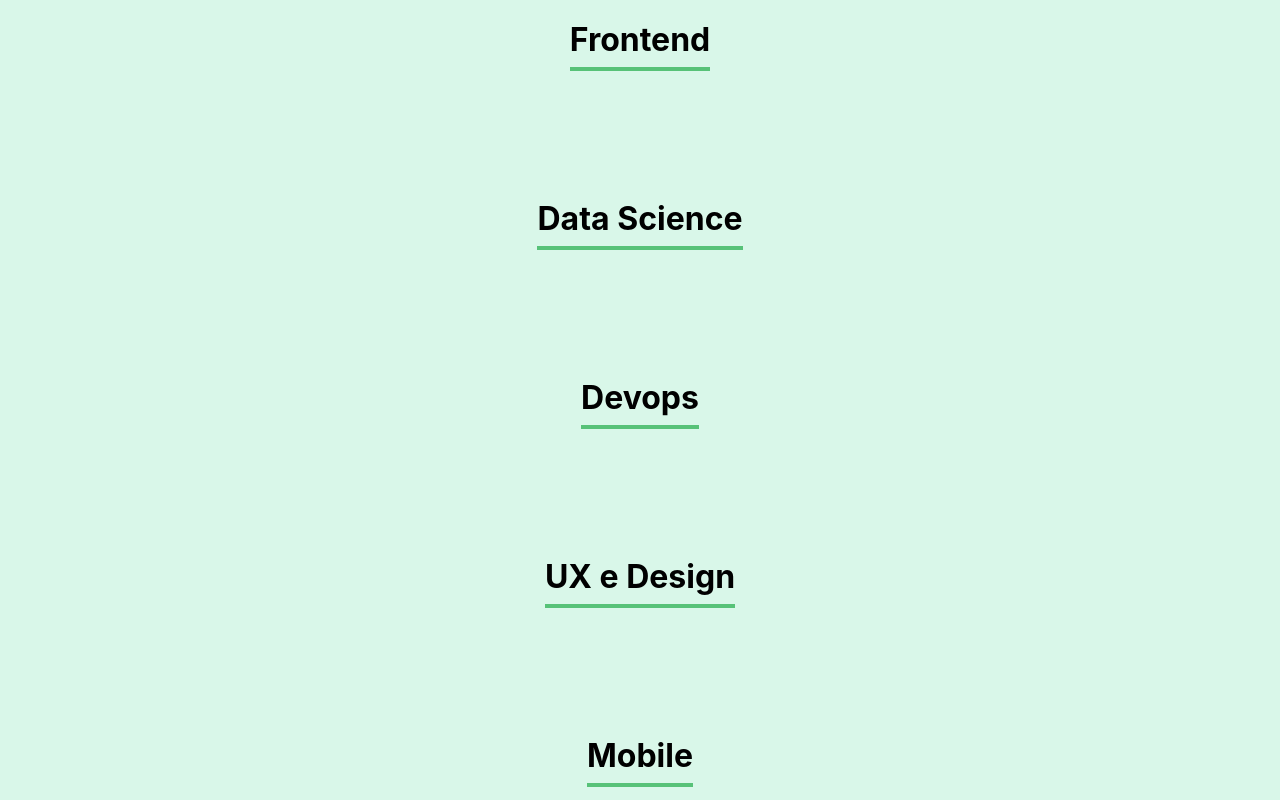
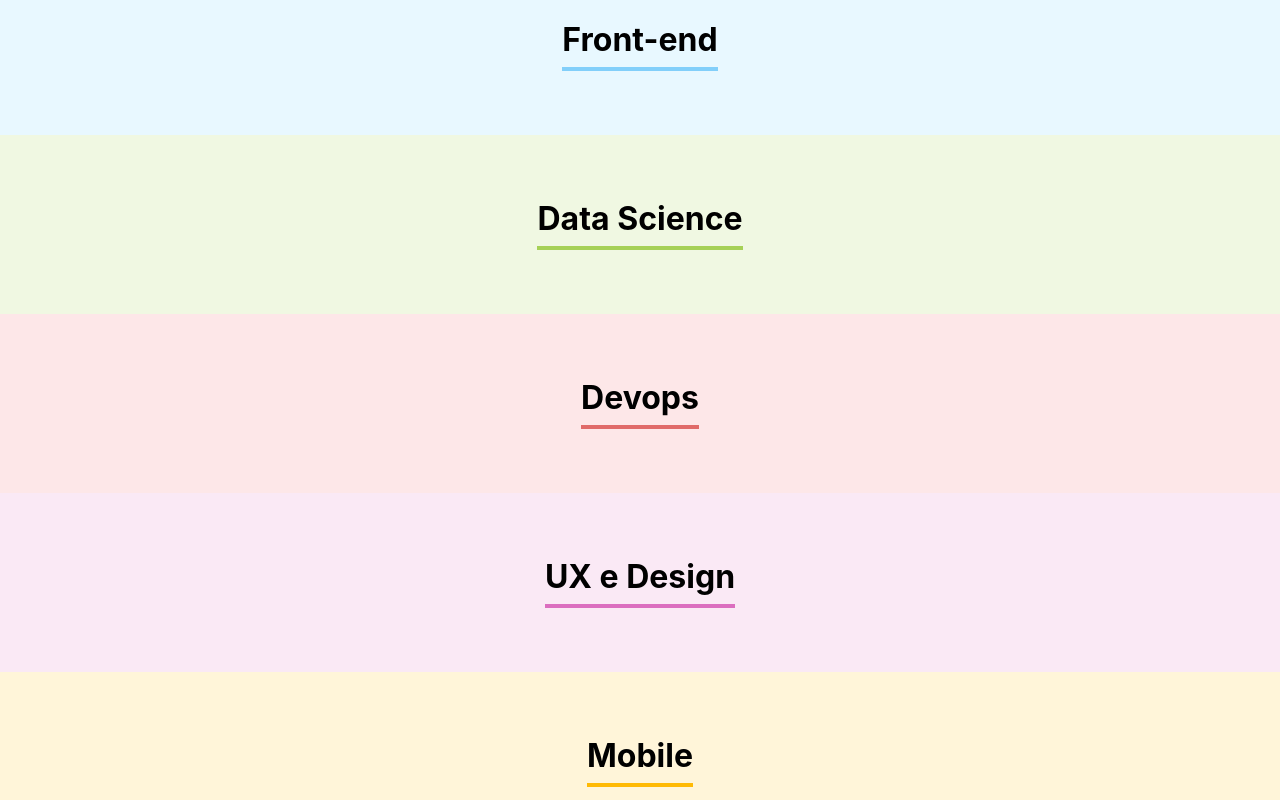
Before and after one commit to renawmontanari/organo, a React (Create React App) app: page / in a window 1280 px wide. Shown: the part 1700-2500 px from the top of the page. Built offline with nearby package versions, Linux system fonts and the light colour scheme.

Commit message:
refatorando

```diff
--- a/src/App.js
+++ b/src/App.js
@@ -4,6 +4,44 @@
 import Time from "./componentes/Time";
 
 function App() {
+
+  const times = [
+    {
+      nome: 'Programação',
+      corPrimaria: '#57C278',
+      corSecundaria: '#D9F7E9'
+    },
+    {
+      nome: 'Front-end',
+      corPrimaria: '#82CFFA',
+      corSecundaria: '#E8F8FF'
+    },
+    {
+      nome: 'Data Science',
+      corPrimaria: '#A6D157',
+      corSecundaria: '#F0F8E2'
+    },
+    {
+      nome: 'Devops',
+      corPrimaria: '#E06B69',
+      corSecundaria: '#FDE7E8'
+    },
+    {
+      nome: 'UX e Design',
+      corPrimaria: '#DB6EBF',
+      corSecundaria: '#FAE9F5'
+    },
+    {
+      nome: 'Mobile',
+      corPrimaria: '#FFBA05',
+      corSecundaria: '#FFF5D9'
+    },
+    {
+      nome: 'Inovação e Gestão',
+      corPrimaria: '#FF8A29',
+      corSecundaria: '#FFEEDF'
+    }
+  ]
 
   const [colaboradores, setColaboradores] = useState([])
 
@@ -16,15 +54,16 @@
     <div>
       <Banner />
       <Formulario
+        nomeDosTimes={times.map(time => time.nome)}
         aoColaboradorCadastrado={colaborador => aoNovoColaboradorAdicioando(colaborador)}
       />
-      <Time nome="Programação" />
-      <Time nome="Frontend" />
-      <Time nome="Data Science" />
-      <Time nome="Devops" />
-      <Time nome="UX e Design" />
-      <Time nome="Mobile" />
-      <Time nome="Inovação e Gestão" />
+      {times.map(time =>
+        <Time
+          key={time.nome}
+          nome={time.nome}
+          corDoFundo={time.corPrimaria}
+          corDoCard={time.corSecundaria}
+        />)}
     </div>
   );
 };
--- a/src/componentes/Formulario/index.js
+++ b/src/componentes/Formulario/index.js
@@ -5,16 +5,6 @@
 import { useState } from "react";
 
 const Formulario = (props) => {
-
-  const times = [
-    'Programação',
-    'Front-end',
-    'Data Science',
-    'Devops',
-    'UX e Desgin',
-    'Mobile',
-    'Inovação e Gestão'
-  ]
 
   const [nome, setNome] = useState('')
   const [cargo, setCargo] = useState('')
@@ -58,7 +48,7 @@
         <ListaSuspensa
           obrigatorio={true}
           label="Time"
-          itens={times}
+          itens={props.nomeDosTimes}
           valor={time}
           aoAlterado={valor => setTime(valor)}
         />
--- a/src/componentes/Time/Time.css
+++ b/src/componentes/Time/Time.css
@@ -1,12 +1,11 @@
 .time {
     text-align: center;
     padding: 32px;
-    background-color: #D9F7E9;
 }
 
 .time h3 {
     font-size: 32px;
     display: inline-block;
     padding-bottom: 8px;
-    border-bottom: 4px solid #57C278;
+    border-bottom: 4px solid;
 }
--- a/src/componentes/Time/index.js
+++ b/src/componentes/Time/index.js
@@ -2,8 +2,8 @@
 
 const Time = (props) => {
     return (
-        <section className='time'>
-            <h3>{props.nome}</h3>
+        <section className='time' style={{ backgroundColor: props.corDoCard }}>
+            <h3 style={{ borderColor: props.corDoFundo }}>{props.nome}</h3>
         </section>
     );
 };
```
